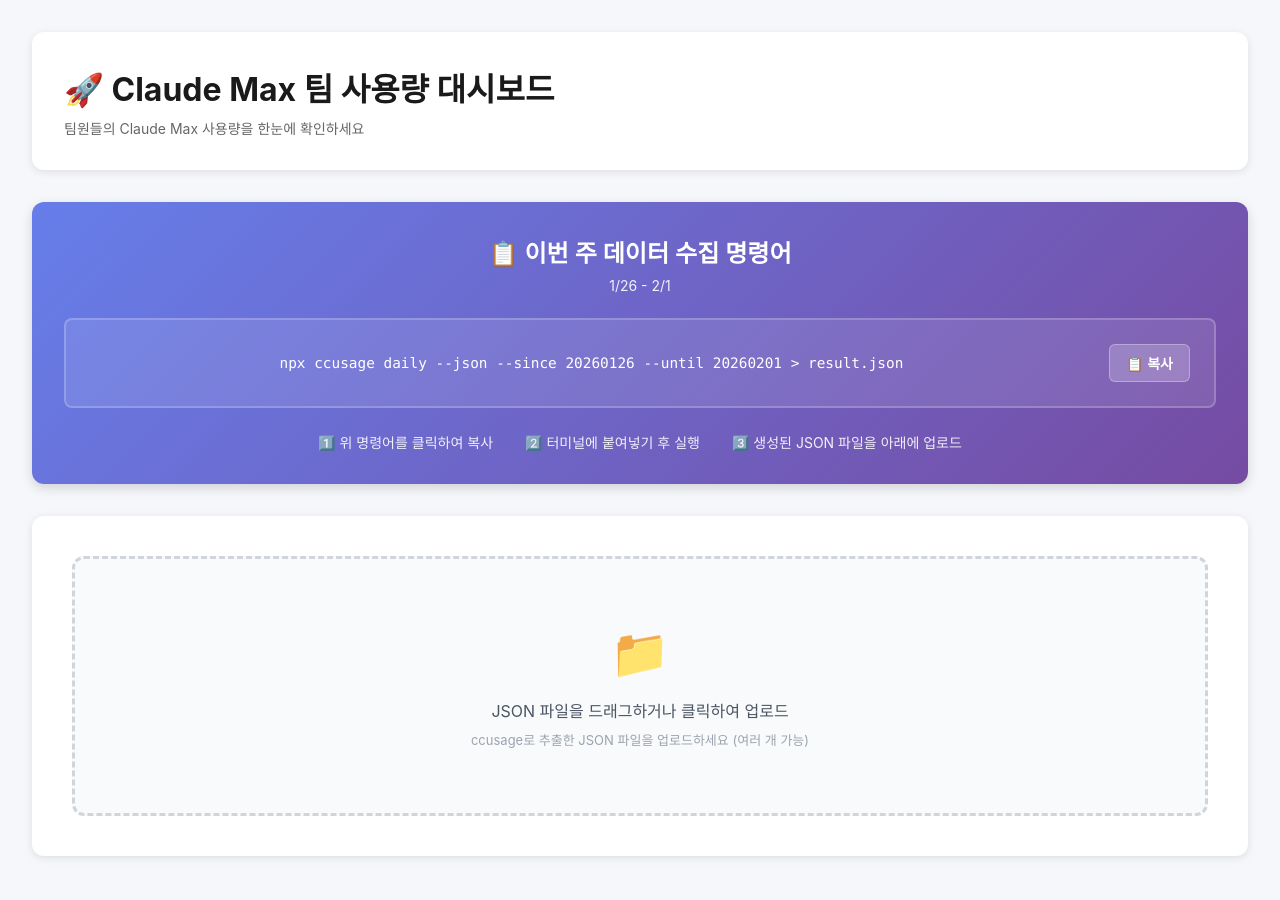
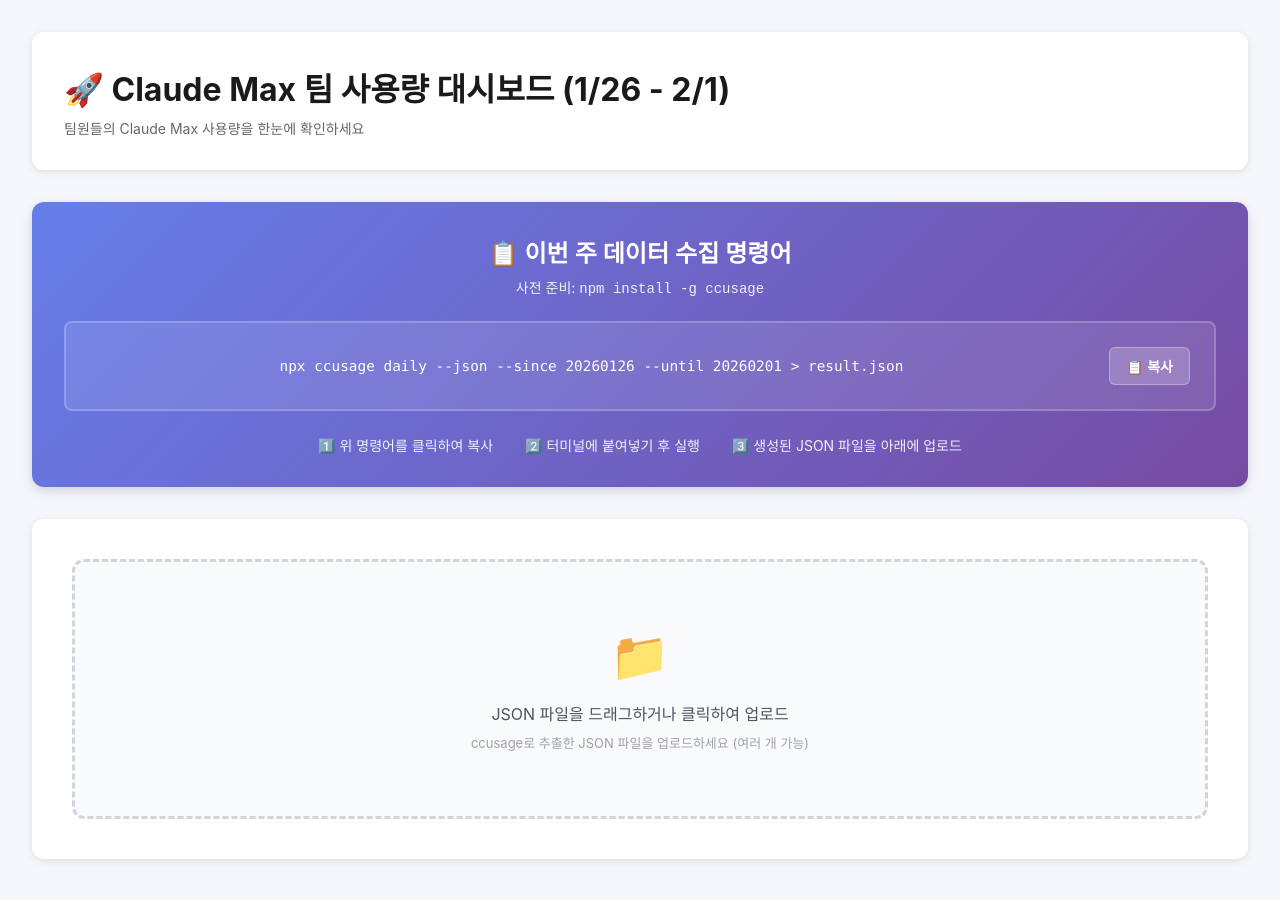
Before and after one commit to bedcoding/claude-ccusage-dashboard, a Next.js app: page / in a window 1280 px wide. Shown: the top 900 px of the page. Built offline with nearby package versions, Linux system fonts and the light colour scheme.

Commit message:
문구 수정

```diff
--- a/app/page.tsx
+++ b/app/page.tsx
@@ -411,14 +411,14 @@
     <main>
       <div className="container">
         <header className="header">
-          <h1>🚀 Claude Max 팀 사용량 대시보드</h1>
+          <h1>🚀 Claude Max 팀 사용량 대시보드 ({weekDates.display})</h1>
           <p>팀원들의 Claude Max 사용량을 한눈에 확인하세요</p>
         </header>
 
         <div className="command-section">
           <div className="command-header">
             <h2>📋 이번 주 데이터 수집 명령어</h2>
-            <p className="command-period">{weekDates.display}</p>
+            <p className="command-period">사전 준비: <code>npm install -g ccusage</code></p>
           </div>
           <div className="command-box" onClick={copyCommand}>
             <code>{command}</code>
```
